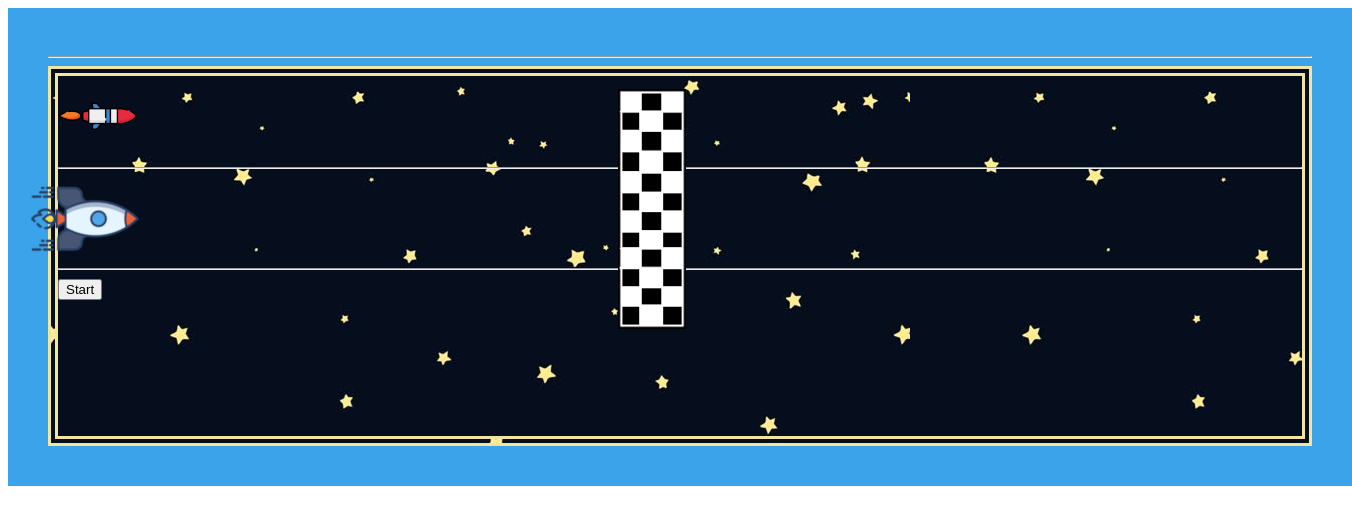
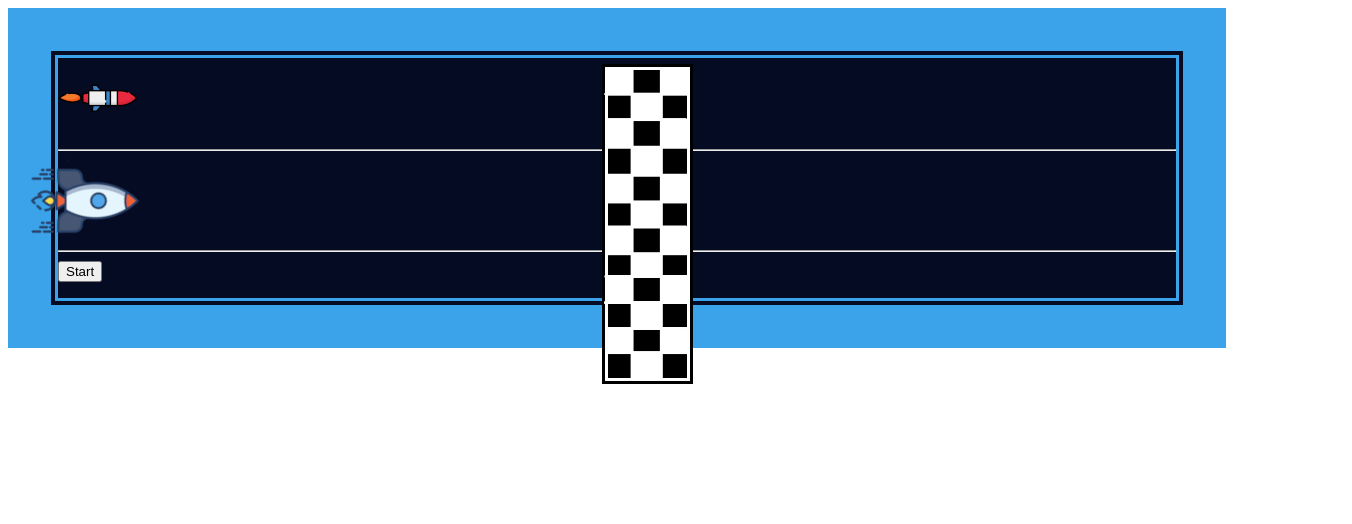
Before and after one commit to DorkaG/bludiste, a Vue app: page /zavod in a window 1280 px wide. Shown: the top 524 px of the page, 1352 px wide, since content can reach past the window. Built offline with nearby package versions, Linux system fonts and the light colour scheme; what vue-js-modal would draw is missing.

Commit message:
styl závod

```diff
--- a/src/components/Zavod.vue
+++ b/src/components/Zavod.vue
@@ -1,6 +1,6 @@
 <template>
   <div class="okno">
-        <hr>
+
         <div class="sekce">
         <div class="hra">
                 <div class="vyskakovaci-okno-vyhra" v-if="vyhra === true">Jupi, sikulka</div>
@@ -102,7 +102,7 @@ export default {
 
 .okno {
     text-align: left;
-    width: 100%;
+    width: 90%;
 }
 
 .zavodnik {
@@ -120,17 +120,15 @@ export default {
 .cil{
 
     position: absolute;
-    margin-top: 1%;
-    margin-left: 70vh;
-    height: 30%;
+    margin-top: 0.5%;
+    margin-left: 68vh;
+    height: 40%;
 }
 
 .hra {
-    background-image: url("./../../src/assets/images/pozadi3.jpg");
     width: 100%;
-    height: 45vh;
-
-    border: 10px double rgb(241, 229, 159);
+    height: 30vh;
+    border: 10px double rgb(59, 163, 233);
 }
 
 
```
